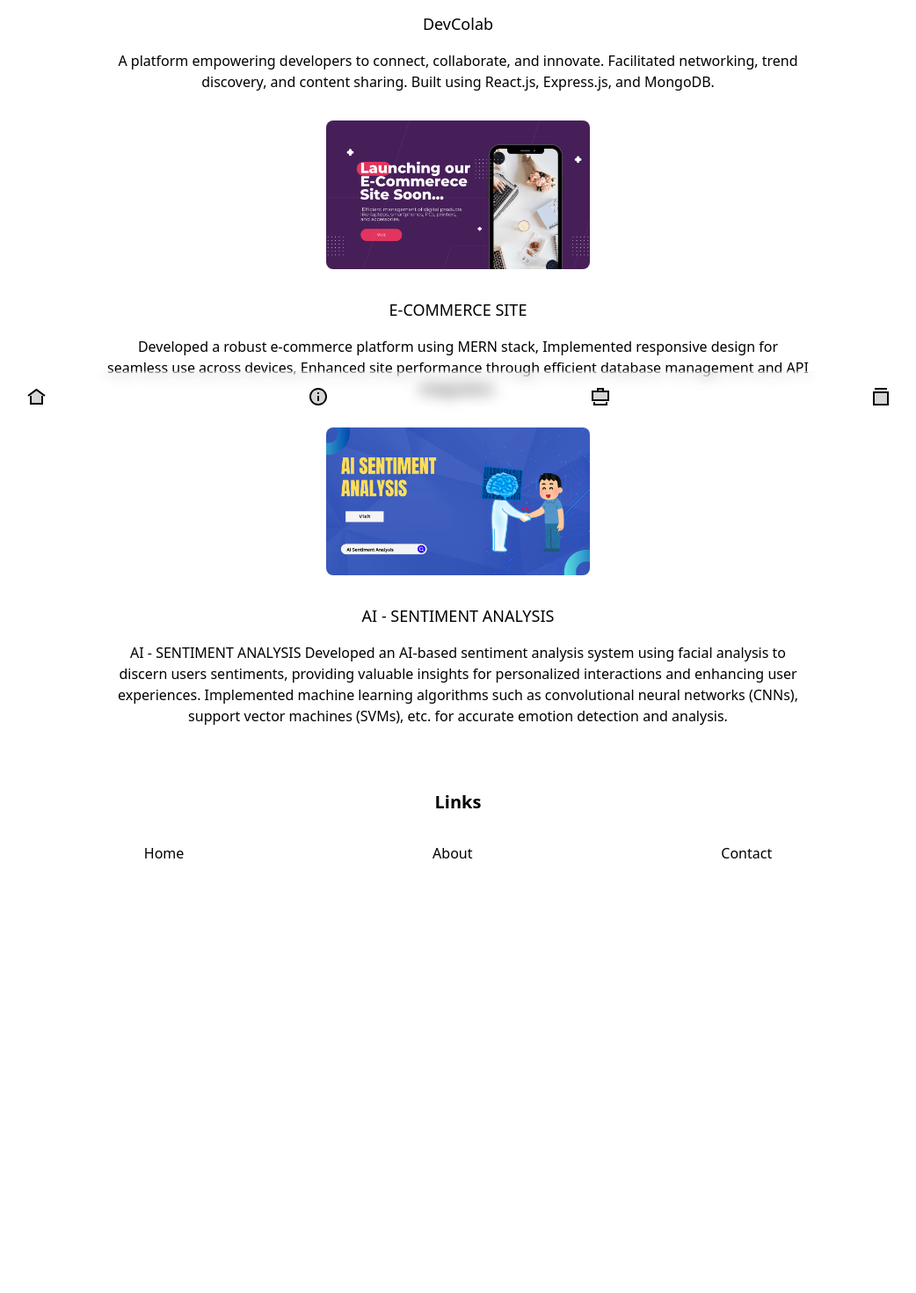
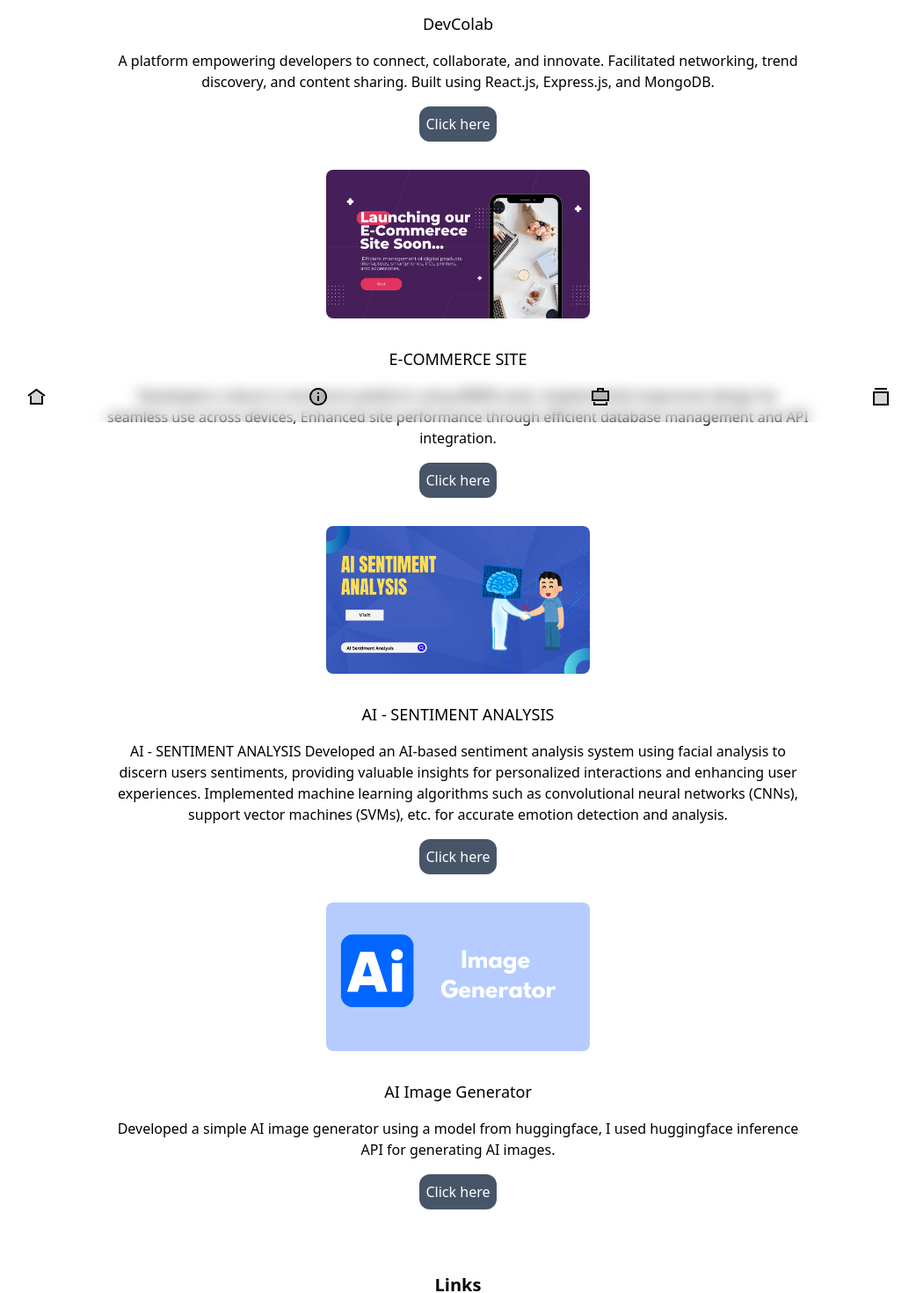
Before and after one commit to authenticaffan/My-Portfolio, a React (Vite) app: page /projects in a window 1280 px wide. Shown: the part 320-1790 px from the top of the page at 88% size, without its empty margins (119-1161 px from the left). Before the commit the page ends 1407 px from the top, so only its background shows below. Built offline with nearby package versions, Linux system fonts and the light colour scheme.

Commit message:
new project and buttons added

```diff
--- a/src/Pages/ProjectsPage.jsx
+++ b/src/Pages/ProjectsPage.jsx
@@ -24,6 +24,7 @@
         Facilitated networking, trend discovery, and content sharing. Built using
         React.js, Express.js, and MongoDB.
         </p>
+        <a href="https://github.com/authenticaffan/DevColab"><button className="bg-slate-600 text-white p-2 mt-4 rounded-xl">Click here</button></a>
         </div>
       </div>
 
@@ -35,6 +36,7 @@
         responsive design for seamless use across devices, Enhanced site
         performance through efficient database management and API integration.
         </p>
+        <a href="https://github.com/authenticaffan/Ecommerce"><button className="bg-slate-600 text-white p-2 mt-4 rounded-xl">Click here</button></a>
         </div>
       </div>
 
@@ -49,6 +51,18 @@
         algorithms such as convolutional neural networks (CNNs), support vector
         machines (SVMs), etc. for accurate emotion detection and analysis.
         </p>
+        <a href="https://github.com/authenticaffan/sentiment-analysis"><button className="bg-slate-600 text-white p-2 mt-4 rounded-xl">Click here</button></a>
+        </div>
+      </div>
+
+      <div className="card">
+        <img className="pImg rounded-lg" src="/assets/Image-Generator.png" alt="AI" />
+        <div className="pText text-center mx-4 mt-8 mb-8">
+        <h2 className="text-lg mb-4">AI Image Generator</h2>
+        <p className="" >Developed a simple AI image generator using a model from huggingface,
+        I used huggingface inference API for generating AI images.
+        </p>
+        <a href="https://github.com/authenticaffan/AI-image-generator"><button className="bg-slate-600 text-white p-2 mt-4 rounded-xl">Click here</button></a>
         </div>
       </div>
     </div>
```
Also changed, not shown: public/assets/Image-Generator.png (added).
